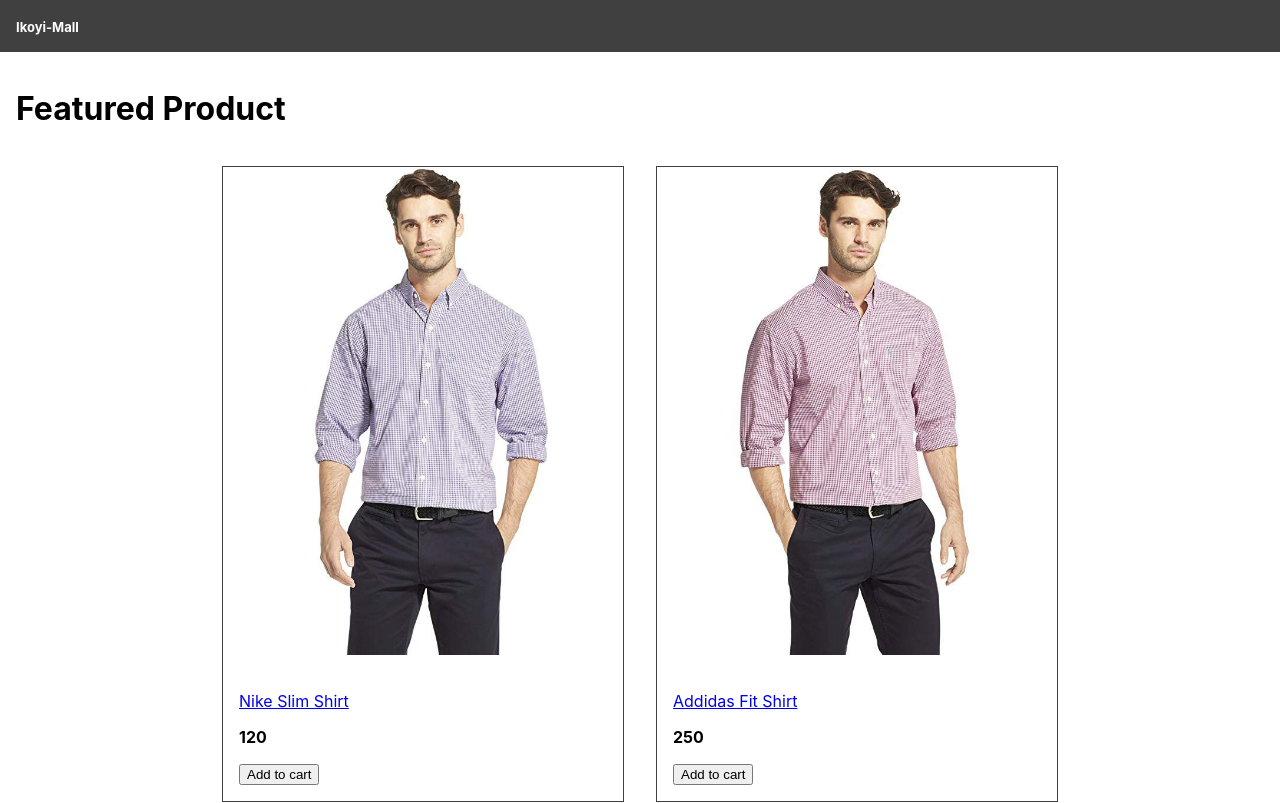
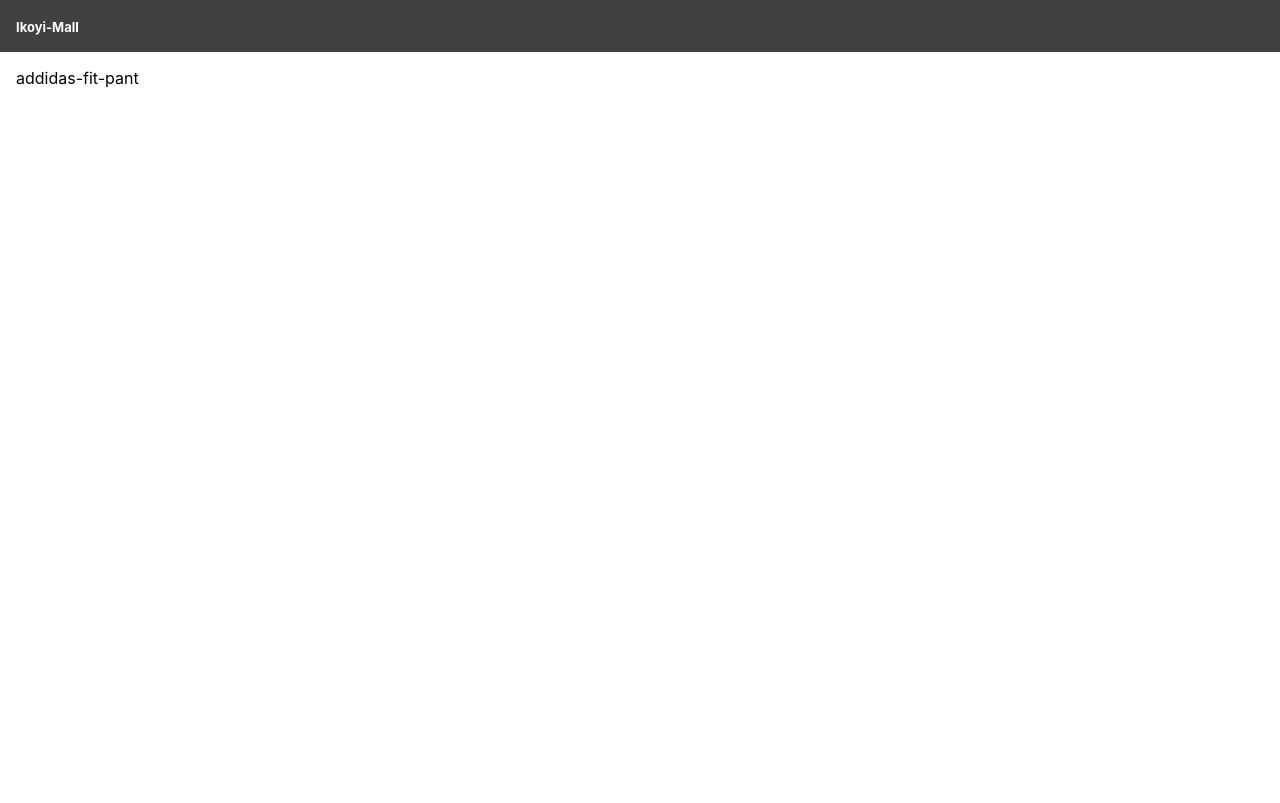
Before and after one commit to chukwuebukaVictor/SHOP-UI, a React (Create React App) app: page /product/addidas-fit-pant in a window 1280 px wide. Shown: the top 803 px of the page. Built offline with nearby package versions, Linux system fonts and the light colour scheme.

Commit message:
Install react-router-dom and setup routes for home and products

```diff
--- a/package.json
+++ b/package.json
@@ -8,6 +8,7 @@
     "@testing-library/user-event": "^13.5.0",
     "react": "^18.2.0",
     "react-dom": "^18.2.0",
+    "react-router-dom": "^6.11.0",
     "react-scripts": "5.0.1",
     "web-vitals": "^2.1.4"
   },
--- a/src/App.js
+++ b/src/App.js
@@ -1,34 +1,25 @@
 // import logo from './logo.svg';
 // import './App.css';
-
-import data from './data';
+import { BrowserRouter, Routes, Route, Link } from 'react-router-dom';
+// import data from './data';
+import HomeScreen from './screens/HomeScreen';
+import ProductScreen from './screens/ProductScreen';
 
 function App() {
   return (
+    <BrowserRouter>
       <div>
         <header>
-        <a href="/">Ikoyi-Mall</a>
+          <Link to="/">Ikoyi-Mall</Link>
         </header>
         <main>
-        <h1>Featured Product</h1>
-        <div className="products">
-          {data.products.map((product) => (
-            <div key={product.slug} className="product">
-              <img src={product.image} alt={product.name} />
-              <div className="product-info">
-                <a href={`/product/${product.slug}`}>
-                  <p>{product.name}</p>
-                </a>
-                <p>
-                  <strong>{product.price}</strong>
-                </p>
-                <button>Add to cart</button>
-              </div>
-            </div>
-          ))}
-        </div>
+          <Routes>
+            <Route path="/product/:slug" element={<ProductScreen />} />
+            <Route path="/" element={<HomeScreen />} />
+          </Routes>
         </main>
       </div>
+    </BrowserRouter>
   );
 }
 
--- /dev/null
+++ b/src/screens/HomeScreen.js
@@ -0,0 +1,30 @@
+import { Link } from 'react-router-dom';
+import data from '../data';
+
+function HomeScreen() {
+  return (
+    <div>
+      <h1>Featured Product</h1>
+      <div className="products">
+        {data.products.map((product) => (
+          <div key={product.slug} className="product">
+            <Link to={`/product/${product.slug}`}>
+              <img src={product.image} alt={product.name} />
+            </Link>
+            <div className="product-info">
+              <Link to={`/product/${product.slug}`}>
+                <p>{product.name}</p>
+              </Link>
+              <p>
+                <strong>{product.price}</strong>
+              </p>
+              <button>Add to cart</button>
+            </div>
+          </div>
+        ))}
+      </div>
+    </div>
+  );
+}
+
+export default HomeScreen;
--- /dev/null
+++ b/src/screens/ProductScreen.js
@@ -0,0 +1,9 @@
+import { useParams } from 'react-router-dom';
+
+function ProductScreen() {
+  const params = useParams();
+  const { slug } = params;
+  return <div> {slug} </div>;
+}
+
+export default ProductScreen;
```
Also changed, not shown: 1 other file (tests, documents, lock files or other folders). Lines whose indentation alone changed are shown as unchanged.
